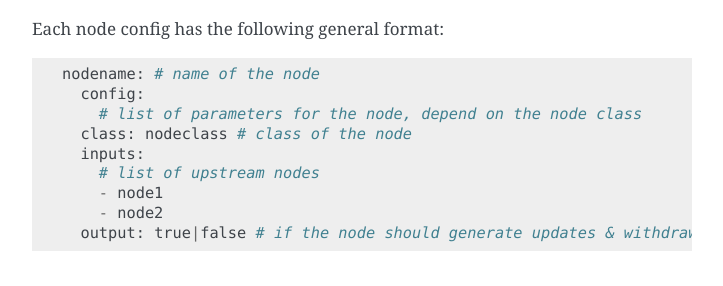
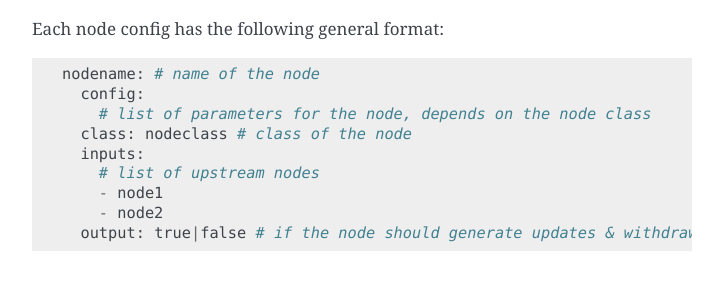
Before and after one commit to PaloAltoNetworks/minemeld-core, a Sphinx documentation site: the page built from docs/scripts.rst, in a window 1280 px wide and 900 px high, scrolled down 961 px. Shown: the part 155-441 px from the top of the window, without its empty margins (388-1111 px from the left). Built offline with Sphinx 7.4.7, drawn with Linux system fonts in a browser that asks for light colours.

Commit message:
fixed typo

```diff
--- a/docs/scripts.rst
+++ b/docs/scripts.rst
@@ -56,7 +56,7 @@ Each node config has the following general format:
 
     nodename: # name of the node
       config:
-        # list of parameters for the node, depend on the node class
+        # list of parameters for the node, depends on the node class
       class: nodeclass # class of the node
       inputs:
         # list of upstream nodes
```
